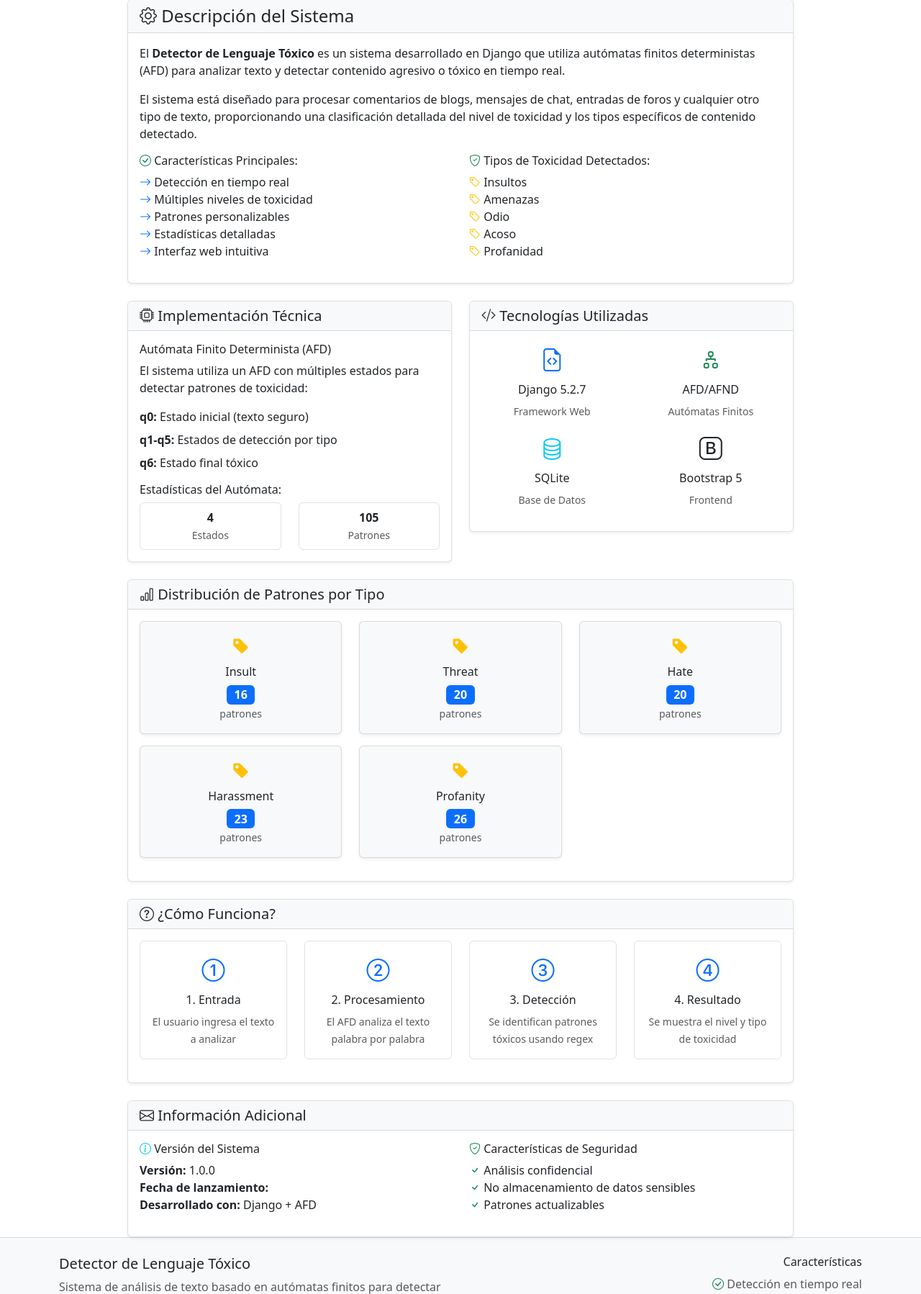
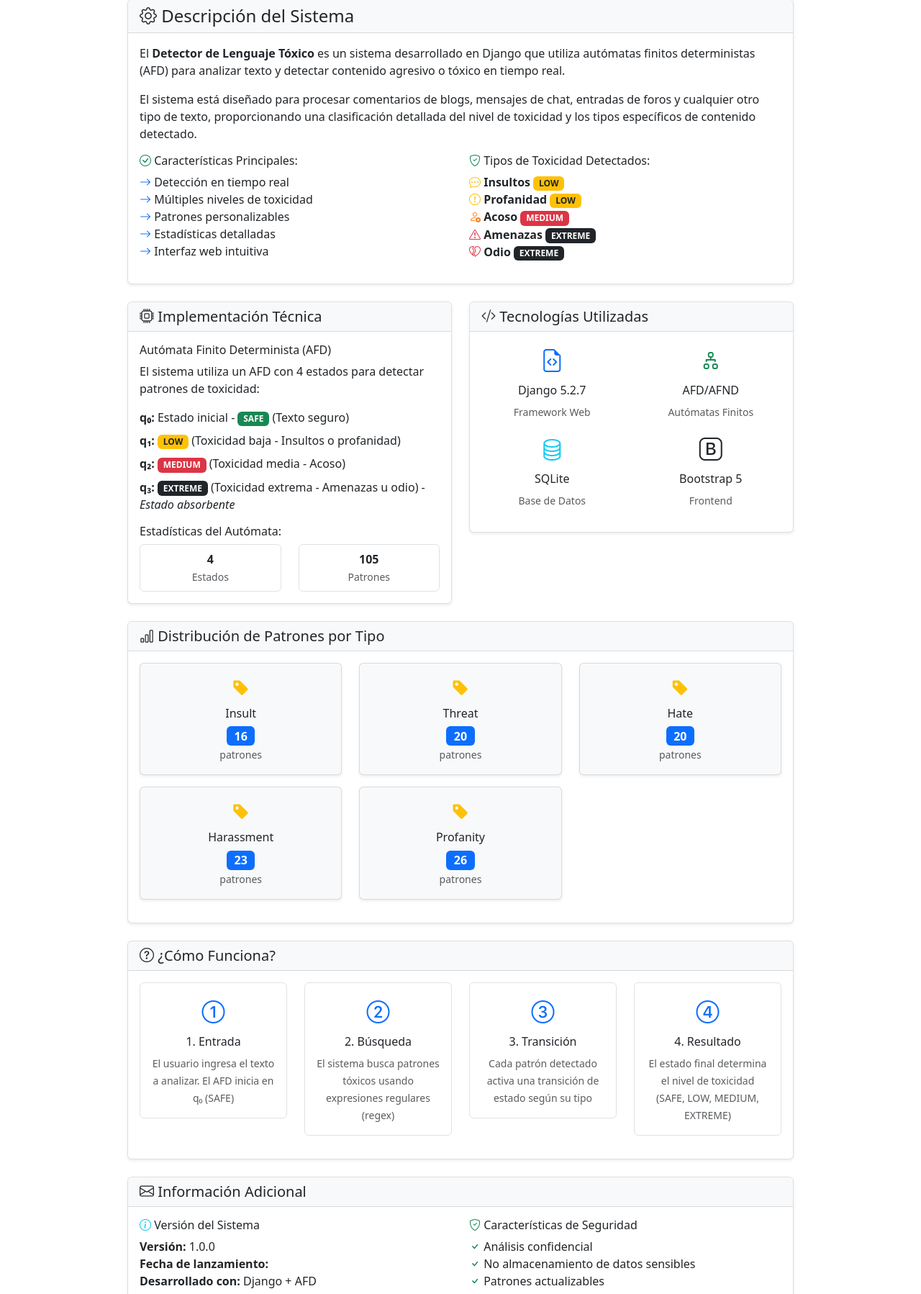
Before and after one commit to yarlinson/DetectordeLenguajeT-xico, a Django app: page /about/ in a window 1280 px wide. Shown: the part 327-2125 px from the top of the page at 72% size. Run offline with Django 5.2, Linux system fonts and the light colour scheme.

Commit message:
docs: Actualizar página About y README con información correcta del AFD
- Corregida información sobre estados del AFD (q₀, q₁, q₂, q₃)
- Actualizados tipos de toxicidad con colores y niveles correctos
- Agregada sección de niveles de toxicidad en README
- Mejorada descripción del flujo de procesamiento del AFD
- Agregado enlace a explicación detallada del autómata
- Actualizada sección de páginas disponibles en README
- Consistencia de colores y terminología en toda la documentación

```diff
--- a/detector/templates/detector/about.html
+++ b/detector/templates/detector/about.html
@@ -49,11 +49,11 @@
                     <div class="col-md-6">
                         <h6><i class="bi bi-shield-check text-success"></i> Tipos de Toxicidad Detectados:</h6>
                         <ul class="list-unstyled">
-                            <li><i class="bi bi-tag text-warning"></i> Insultos</li>
-                            <li><i class="bi bi-tag text-warning"></i> Amenazas</li>
-                            <li><i class="bi bi-tag text-warning"></i> Odio</li>
-                            <li><i class="bi bi-tag text-warning"></i> Acoso</li>
-                            <li><i class="bi bi-tag text-warning"></i> Profanidad</li>
+                            <li><i class="bi bi-chat-dots" style="color: #ffc107;"></i> <strong>Insultos</strong> <span class="badge bg-warning text-dark">LOW</span></li>
+                            <li><i class="bi bi-exclamation-circle" style="color: #ffc107;"></i> <strong>Profanidad</strong> <span class="badge bg-warning text-dark">LOW</span></li>
+                            <li><i class="bi bi-person-x" style="color: #fd7e14;"></i> <strong>Acoso</strong> <span class="badge bg-danger">MEDIUM</span></li>
+                            <li><i class="bi bi-exclamation-triangle" style="color: #dc3545;"></i> <strong>Amenazas</strong> <span class="badge bg-dark">EXTREME</span></li>
+                            <li><i class="bi bi-heartbreak" style="color: #dc3545;"></i> <strong>Odio</strong> <span class="badge bg-dark">EXTREME</span></li>
                         </ul>
                     </div>
                 </div>
@@ -73,20 +73,31 @@
                     <div class="card-body">
                         <h6>Autómata Finito Determinista (AFD)</h6>
                         <p class="mb-3">
-                            El sistema utiliza un AFD con múltiples estados para detectar patrones de toxicidad:
+                            El sistema utiliza un AFD con 4 estados para detectar patrones de toxicidad:
                         </p>
 
                         <ul class="list-unstyled">
                             <li class="mb-2">
-                                <strong>q0:</strong> Estado inicial (texto seguro)
+                                <strong>q₀:</strong> Estado inicial - <span class="badge bg-success">SAFE</span> (Texto seguro)
                             </li>
                             <li class="mb-2">
-                                <strong>q1-q5:</strong> Estados de detección por tipo
+                                <strong>q₁:</strong> <span class="badge bg-warning text-dark">LOW</span> (Toxicidad baja - Insultos o profanidad)
                             </li>
                             <li class="mb-2">
-                                <strong>q6:</strong> Estado final tóxico
+                                <strong>q₂:</strong> <span class="badge bg-danger">MEDIUM</span> (Toxicidad media - Acoso)
+                            </li>
+                            <li class="mb-2">
+                                <strong>q₃:</strong> <span class="badge bg-dark">EXTREME</span> (Toxicidad extrema - Amenazas u odio) - <em>Estado absorbente</em>
                             </li>
                         </ul>
+
+                        <div class="alert alert-info mt-3 mb-0">
+                            <small>
+                                <i class="bi bi-info-circle"></i>
+                                <strong>Nota:</strong> El estado q₃ es absorbente, lo que significa que una vez alcanzado,
+                                el autómata permanece ahí sin importar qué más detecte. Todos los estados son estados finales.
+                            </small>
+                        </div>
 
                         <h6 class="mt-3">Estadísticas del Autómata:</h6>
                         <div class="row text-center">
@@ -191,28 +202,28 @@
                         <div class="border rounded p-3">
                             <i class="bi bi-1-circle text-primary" style="font-size: 2rem;"></i>
                             <h6 class="mt-2">1. Entrada</h6>
-                            <small class="text-muted">El usuario ingresa el texto a analizar</small>
+                            <small class="text-muted">El usuario ingresa el texto a analizar. El AFD inicia en q₀ (SAFE)</small>
                         </div>
                     </div>
                     <div class="col-md-3 text-center mb-3">
                         <div class="border rounded p-3">
                             <i class="bi bi-2-circle text-primary" style="font-size: 2rem;"></i>
-                            <h6 class="mt-2">2. Procesamiento</h6>
-                            <small class="text-muted">El AFD analiza el texto palabra por palabra</small>
+                            <h6 class="mt-2">2. Búsqueda</h6>
+                            <small class="text-muted">El sistema busca patrones tóxicos usando expresiones regulares (regex)</small>
                         </div>
                     </div>
                     <div class="col-md-3 text-center mb-3">
                         <div class="border rounded p-3">
                             <i class="bi bi-3-circle text-primary" style="font-size: 2rem;"></i>
-                            <h6 class="mt-2">3. Detección</h6>
-                            <small class="text-muted">Se identifican patrones tóxicos usando regex</small>
+                            <h6 class="mt-2">3. Transición</h6>
+                            <small class="text-muted">Cada patrón detectado activa una transición de estado según su tipo</small>
                         </div>
                     </div>
                     <div class="col-md-3 text-center mb-3">
                         <div class="border rounded p-3">
                             <i class="bi bi-4-circle text-primary" style="font-size: 2rem;"></i>
                             <h6 class="mt-2">4. Resultado</h6>
-                            <small class="text-muted">Se muestra el nivel y tipo de toxicidad</small>
+                            <small class="text-muted">El estado final determina el nivel de toxicidad (SAFE, LOW, MEDIUM, EXTREME)</small>
                         </div>
                     </div>
                 </div>
@@ -251,7 +262,8 @@
                     <i class="bi bi-lightbulb"></i>
                     <strong>Nota:</strong> Este sistema es una demostración educativa de cómo implementar
                     un detector de toxicidad usando autómatas finitos deterministas. Los patrones pueden
-                    ser personalizados desde el panel de administración.
+                    ser personalizados desde el panel de administración. Para más detalles sobre el funcionamiento
+                    del AFD, visita la <a href="{% url 'detector:automaton_explanation' %}" class="alert-link">explicación detallada del autómata</a>.
                 </div>
             </div>
         </div>
```
Also changed, not shown: README.md, detector/models.py (line endings or trailing spaces), detector/templates/detector/home.html (indentation only), detector/templates/detector/result.html (indentation only).
